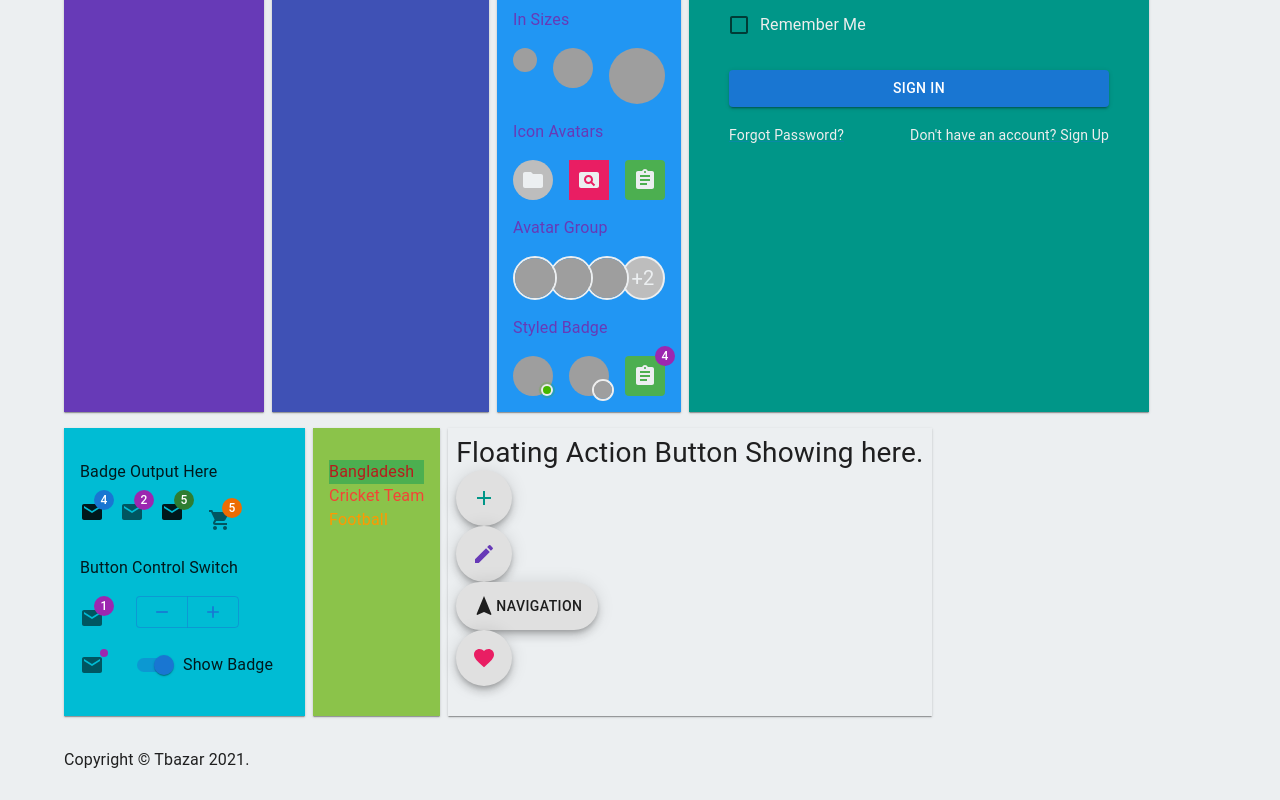
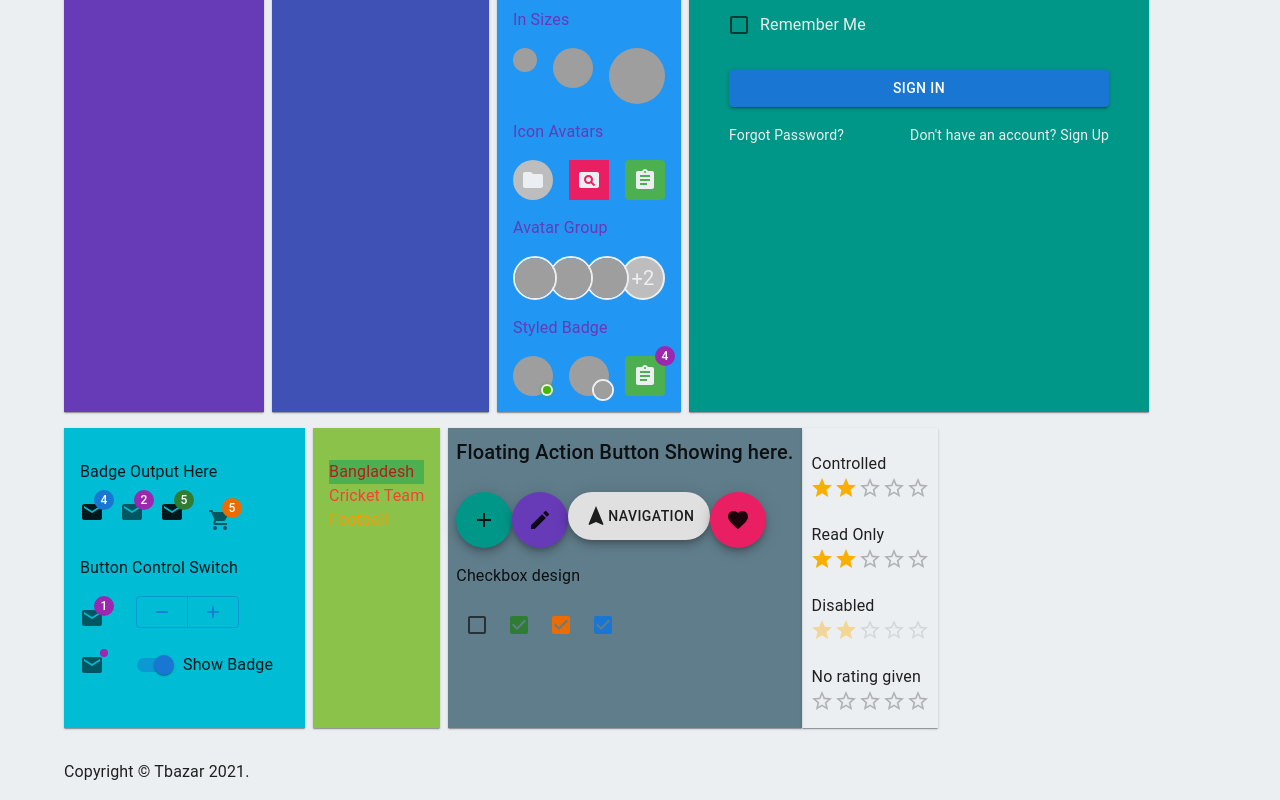
Before and after one commit to rubelamin/mypractice, a React (Vite) app: page / in a window 1280 px wide. Shown: the part 436-1236 px from the top of the page. Built offline with nearby package versions, Linux system fonts and the light colour scheme; grey boxes are pictures that could not be loaded.

Commit message:
Error Solving

```diff
--- a/package.json
+++ b/package.json
@@ -36,9 +36,11 @@
     "@emotion/react": "^11.5.0",
     "@emotion/styled": "^11.3.0",
     "@mui/icons-material": "^5.1.0",
-    "@mui/material": "^5.0.0",
+    "@mui/material": "^5.2.0",
+    "@mui/styled-engine-sc": "^5.1.0",
     "react": "^17.0.2",
     "react-dom": "^17.0.2",
+    "styled-components": "^5.3.3",
     "tslib": "^2.3.1"
   }
 }
--- a/src/App.tsx
+++ b/src/App.tsx
@@ -7,6 +7,7 @@ import SignIn from './components/SignIn';
 import Badge from './components/Badge';
 import AllCom from './components/AllCom';
 import Fab from './components/Fab';
+import Ratingall from './components/Ratingall';
 
 import AppBar from '@mui/material/AppBar';
 import Box from '@mui/material/Box';
@@ -124,11 +125,19 @@ function App() {
          <AllCom />
         </Box>
           <Box sx={{
-            bgcolor: 'Background.blueGrey',
+            bgcolor: 'background.blueGrey',
             boxShadow: 1,
             padding: 1,
           }}>
             <Fab />
+          </Box>
+
+          <Box sx={{
+            bgcolor: 'Background.lime',
+            boxShadow: 1,
+            padding:1,
+          }}>
+            <Ratingall />
           </Box>
 
 
--- a/src/components/Fab.tsx
+++ b/src/components/Fab.tsx
@@ -6,44 +6,46 @@ import AddIcon from '@mui/icons-material/Add';
 import EditIcon from '@mui/icons-material/Edit';
 import FavoriteIcon from '@mui/icons-material/Favorite';
 import NavigationIcon from "@mui/icons-material/Navigation";
-import { ThemeProvider } from '@mui/material/styles';
-import { defaultTheme } from '../theme';
-import CssBaseline from '@mui/material/CssBaseline';
+import Checkbox from '@mui/material/Checkbox';
 
+const label = { inputProps: { 'aria-label' : 'Checkbox demo' } };
 
 export default function() {
     return <>
-        <ThemeProvider theme={ defaultTheme }>
-            <CssBaseline />
+
             <Box>
-                <Typography variant="h4">
+                <Typography variant="h6">
                     Floating Action Button Showing here.
                 </Typography>
             </Box>
             <Box sx={{
                 display: 'flex',
                 flexDirection: 'row',
+                mt: 3,
             }}>
-                    <Box sx={{
-                        display: 'flex',
-                        flexDirection: 'column',
-                    }}>
-                            <Fab aria-label="add" sx={{ color: 'fontColor.teal' }}>
+                <Fab aria-label="add" sx={{ bgcolor: 'fontColor.teal' }}>
                     <AddIcon />
                 </Fab>
-                            <Fab aria-label="edit" sx={{ color: 'fontColor.deepPurple' }}>
+                <Fab aria-label="edit" sx={{ bgcolor: 'fontColor.deepPurple' }}>
                     <EditIcon />
                 </Fab>
                 <Fab variant="extended">
                     <NavigationIcon />
                     Navigation
                 </Fab>
-                            <Fab aria-label="like" sx={{ color: 'fontColor.pink' }}>
+                <Fab aria-label="like" sx={{ bgcolor: 'fontColor.pink' }}>
                     <FavoriteIcon />
                 </Fab>
+
             </Box>
+            <Box sx={{ mt: 2, }}>
+                <p>Checkbox design </p>
+                <Checkbox {...label} />
+                <Checkbox {...label} defaultChecked color="success" />
+                <Checkbox {...label} defaultChecked color="warning" />
+                <Checkbox {...label} defaultChecked color="primary" />
             </Box>
-        </ThemeProvider>
+
 
     </>
 }
--- /dev/null
+++ b/src/components/Ratingall.tsx
@@ -0,0 +1,32 @@
+import * as React from 'react';
+import Box from '@mui/material/Box';
+import Rating from '@mui/material/Rating';
+import Typography from '@mui/material/Typography';
+
+
+
+export default function basicRating() {
+    const [value, setValue] = React.useState<number | null>(2);
+    return <>
+
+            <Box sx={{
+                '& > legend' : { mt: 2 },
+            }}>
+                <Typography component="legend">Controlled  </Typography>
+                <Rating
+                name="simple-controlled"
+                value={value}
+                onChange={(event, newValue) => {
+                    setValue(newValue);
+                }}
+                />
+                <Typography component="legend">Read Only</Typography>
+                <Rating value={value} name="read-only" readOnly />
+                <Typography component="legend">Disabled</Typography>
+                <Rating name="disabled" value={value} disabled />
+                <Typography component="legend">No rating given</Typography>
+                <Rating name="no-rating" value={null} />
+            </Box>
+
+    </>
+}
--- a/src/components/SayHello.tsx
+++ b/src/components/SayHello.tsx
@@ -1,16 +1,14 @@
 import React from 'react';
 import Typhography from '@mui/material/Typography';
-import { ThemeProvider } from '@mui/material/styles';
-import { defaultTheme } from '../theme';
 
 
 export default function() {
     return <>
-        <ThemeProvider theme = { defaultTheme } >
+
             <Typhography variant="h3" color="fontColor.paper">
                 Hello Bagha vai!
             </Typhography>
-        </ThemeProvider>
+
 
     </>
 }
--- a/src/components/SignIn.tsx
+++ b/src/components/SignIn.tsx
@@ -11,8 +11,6 @@ import CssBaseline from '@mui/material/CssBaseline';
 import LockOutlinedIcon from '@mui/icons-material/LockOutlined';
 import Typhography from '@mui/material/Typography';
 import Container from '@mui/material/Container';
-import { ThemeProvider } from '@mui/material/styles';
-import { defaultTheme } from '../theme';
 
 
 export default function SignIn() {
@@ -26,9 +24,9 @@ export default function SignIn() {
    };
    return <>
       <p>Sign In Page</p>
-      <ThemeProvider theme={ defaultTheme }>
+
          <Container component="main" maxWidth="xs">
-            <CssBaseline />
+
             <Box sx={{
                marginTop: 8,
                display: 'flex',
@@ -87,6 +85,6 @@ export default function SignIn() {
             </Box>
 
          </Container>
-      </ThemeProvider>
+
    </>
 }
--- a/src/theme.ts
+++ b/src/theme.ts
@@ -80,6 +80,7 @@ export const refflyTheme = {
 
     },
     fontColor: {
+      main: grey[900],
       paper: grey[200],
         red: red[800],
         pink: '#e91e63',
```
Also changed, not shown: src/components/NavBar.tsx (deleted, +0 -20 lines), 1 other file (tests, documents, lock files or other folders). Lines whose indentation alone changed are shown as unchanged.
